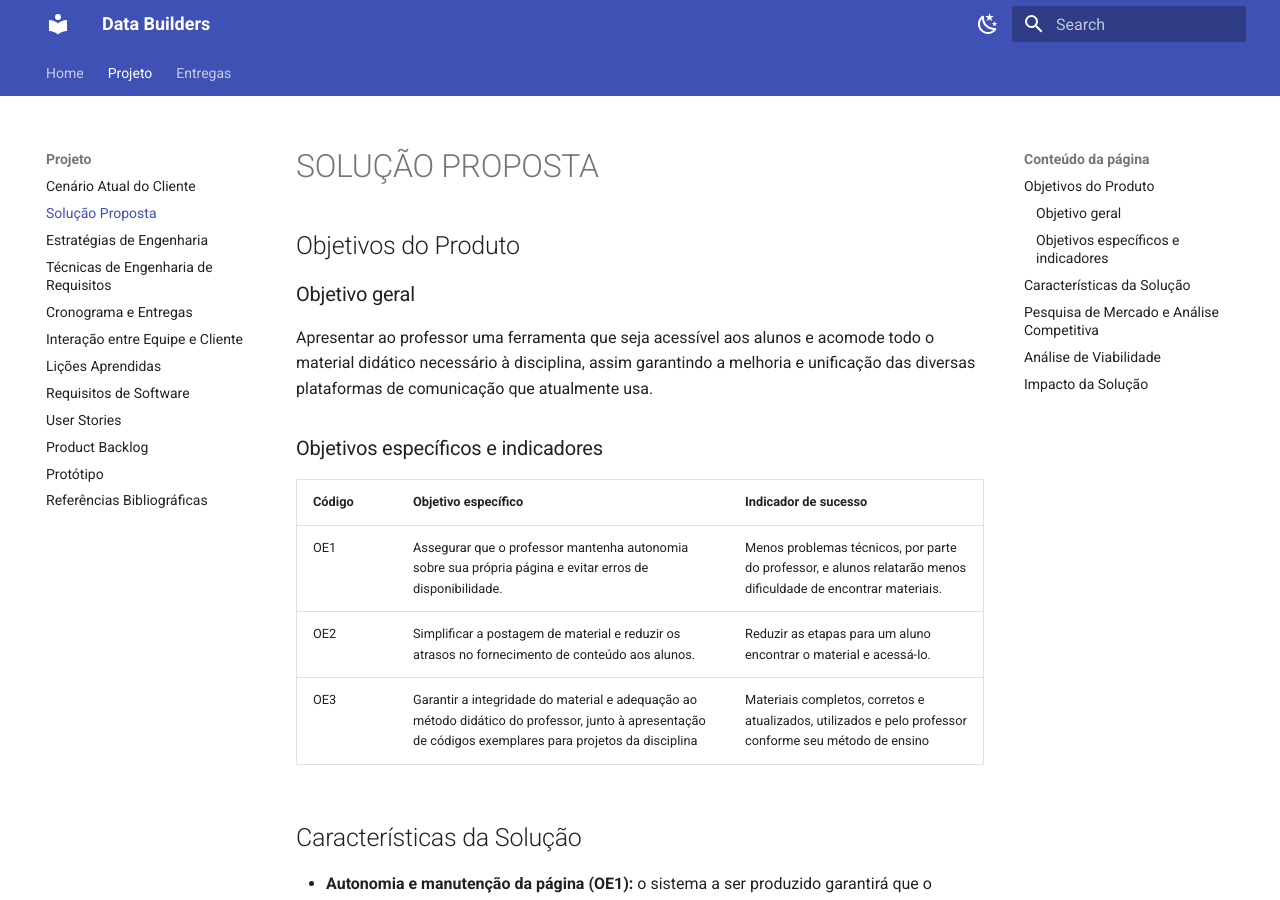
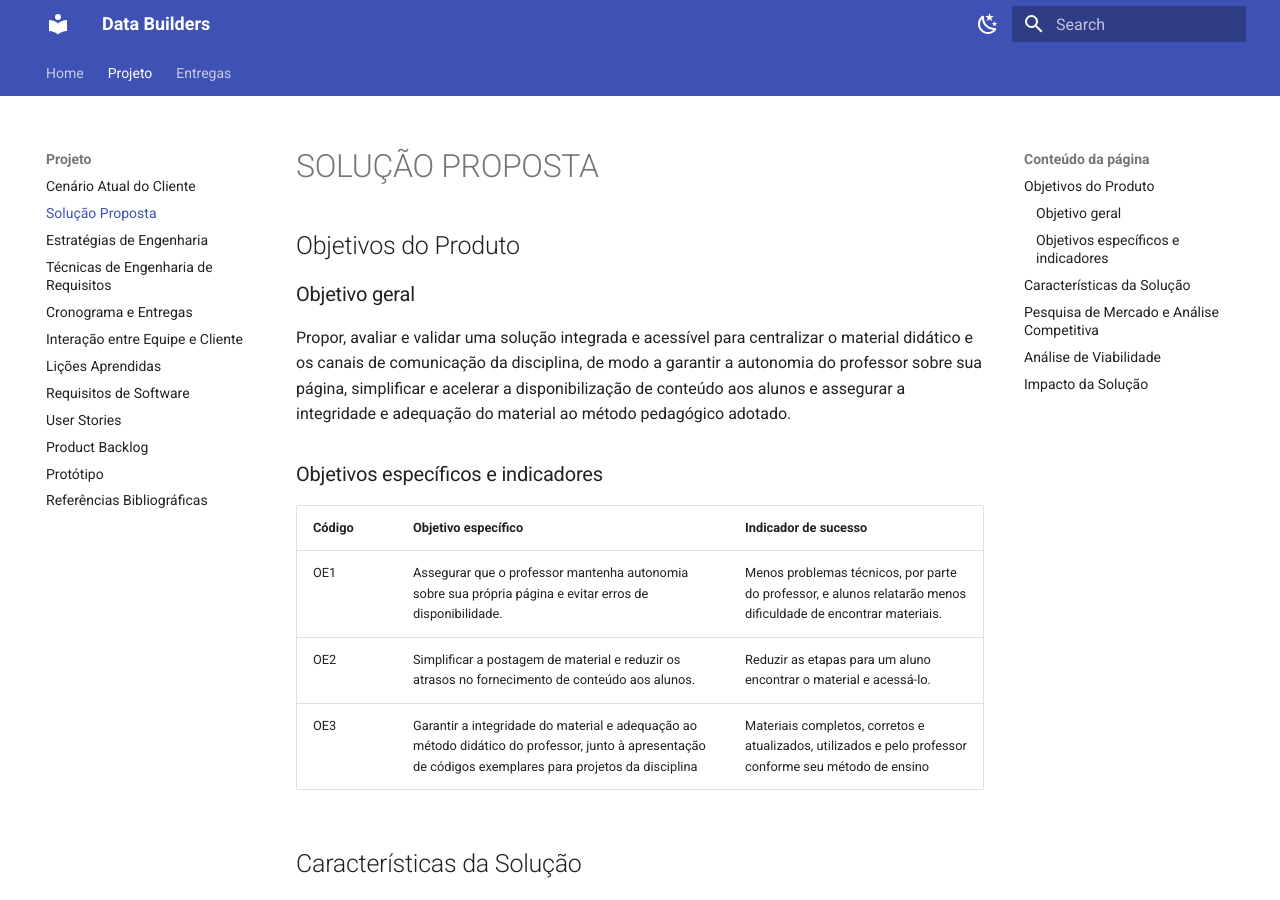
Before and after one commit to mdsreq-fga-unb/REQ-2025.2-T01-DataBuilders, an MkDocs documentation site: the page built from docs/visao_produto/solucao.md, in a window 1280 px wide and 900 px high. Built offline with MkDocs 1.6.1 and Material for MkDocs 9.7.7, drawn with Linux system fonts in a browser that asks for light colours.

Commit message:
docs: changed general objective so it reperesents the expected impact and not the means to it

```diff
--- a/docs/visao_produto/solucao.md
+++ b/docs/visao_produto/solucao.md
@@ -3,7 +3,7 @@
 ## Objetivos do Produto
 
 ### Objetivo geral
-Apresentar ao professor uma ferramenta que seja acessível aos alunos e acomode todo o material didático necessário à disciplina, assim garantindo a melhoria e unificação das diversas plataformas de comunicação que atualmente usa.
+Propor, avaliar e validar uma solução integrada e acessível para centralizar o material didático e os canais de comunicação da disciplina, de modo a garantir a autonomia do professor sobre sua página, simplificar e acelerar a disponibilização de conteúdo aos alunos e assegurar a integridade e adequação do material ao método pedagógico adotado.
 
 ### Objetivos específicos e indicadores
 
```
